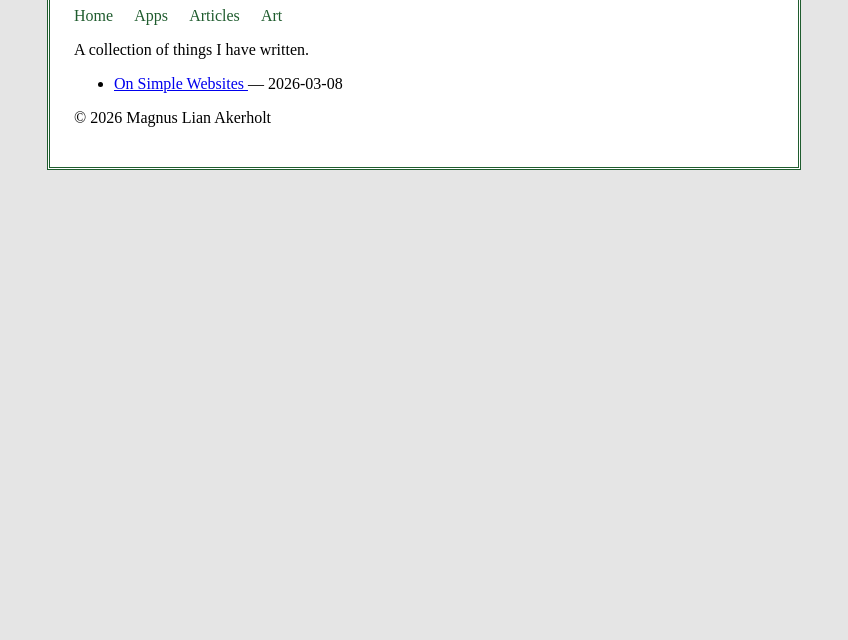
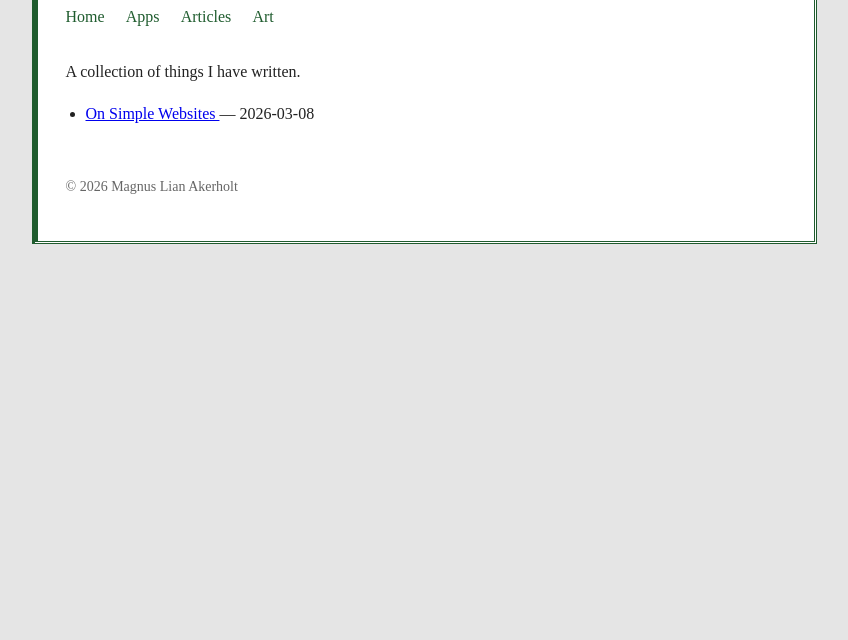
Before and after one commit to mlakerholt/mlakerholt.github.io, a plain HTML site: page articles/index.html in a window 1280 px wide. Shown: the part 160-800 px from the top of the page, without its empty margins (216-1064 px from the left). Drawn offline with Linux system fonts and the light colour scheme.

Commit message:
Update index.html

```diff
--- a/articles/index.html
+++ b/articles/index.html
@@ -4,7 +4,7 @@
 <meta charset="UTF-8">
 <title>Articles</title>
 
-<link rel="stylesheet" href="/style.css">
+<link rel="stylesheet" href="/style2.css">
 
 </head>
 
```
